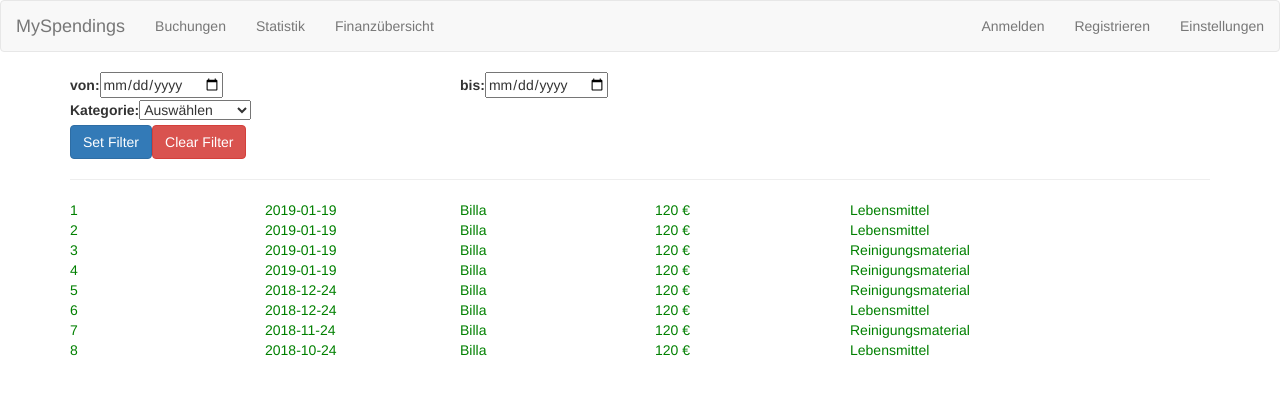
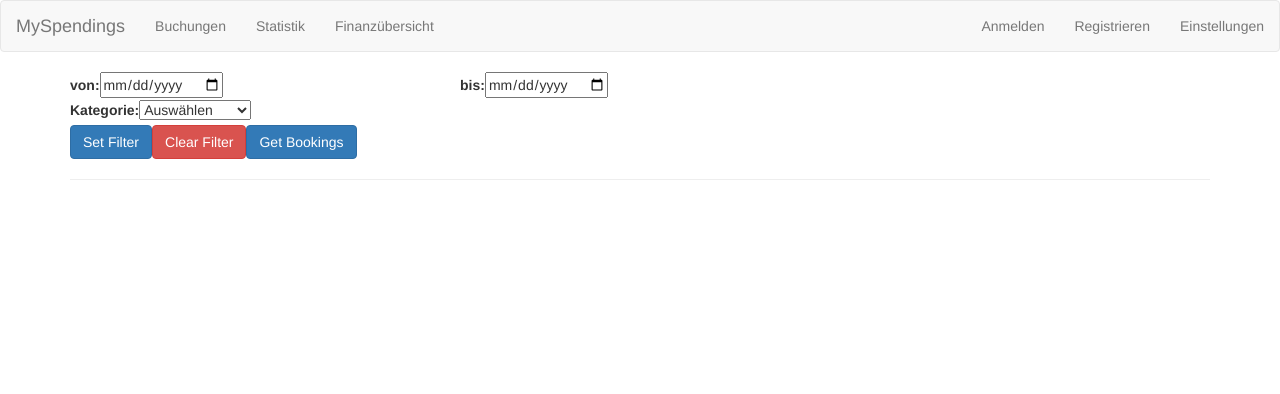
Before and after one commit to MarcusReitzl/my-spendings, an Angular app: page /bookings in a window 1280 px wide. Shown: the top 394 px of the page. Built offline with nearby package versions, Linux system fonts and the light colour scheme.

Commit message:
v_2_7_1
first db steps

```diff
--- a/src/app/app.component.ts
+++ b/src/app/app.component.ts
@@ -9,7 +9,4 @@ export class AppComponent {
   component:string = 'main';
   title = 'my-Spendings';
 
-  setComponent(inputComponent){
-    this.component=inputComponent;
-  }
 }
--- a/src/app/booking.service.ts
+++ b/src/app/booking.service.ts
@@ -1,30 +1,48 @@
 import { Booking } from './shared/booking.model'
+import { Injectable } from '@angular/core';
+import { ServerService } from './server.service';
+import { Response } from '@angular/http';
 
+@Injectable()
 export class BookingService{
-
+    booking: Booking;
+    latest:number;
     bookings: Booking[] = [
-        new Booking(1, "Billa", 120, "Einnahmen", "Lebensmittel", new Date().toISOString().split("T")[0]),
-        new Booking(2, "Billa", 120, "Einnahmen", "Lebensmittel", new Date().toISOString().split("T")[0]),
-        new Booking(3, "Billa", 120, "Einnahmen", "Reinigungsmaterial", new Date().toISOString().split("T")[0]),
-        new Booking(4, "Billa", 120, "Einnahmen", "Reinigungsmaterial", new Date().toISOString().split("T")[0]),
-        new Booking(5, "Billa", 120, "Einnahmen", "Reinigungsmaterial", new Date("2018-12-24").toISOString().split("T")[0]),
-        new Booking(6, "Billa", 120, "Einnahmen", "Lebensmittel", new Date("2018-12-24").toISOString().split("T")[0]),
-        new Booking(7, "Billa", 120, "Einnahmen", "Reinigungsmaterial", new Date("2018-11-24").toISOString().split("T")[0]),
-        new Booking(8, "Billa", 120, "Einnahmen", "Lebensmittel", new Date("2018-10-24").toISOString().split("T")[0]),
+        // new Booking(1, "Billa", 120, "Einnahmen", "Lebensmittel", new Date().toISOString().split("T")[0]),
+        // new Booking(2, "Billa", 120, "Einnahmen", "Lebensmittel", new Date().toISOString().split("T")[0]),
+        // new Booking(3, "Billa", 120, "Einnahmen", "Reinigungsmaterial", new Date().toISOString().split("T")[0]),
+        // new Booking(4, "Billa", 120, "Einnahmen", "Reinigungsmaterial", new Date().toISOString().split("T")[0]),
+        // new Booking(5, "Billa", 120, "Einnahmen", "Reinigungsmaterial", new Date("2018-12-24").toISOString().split("T")[0]),
+        // new Booking(6, "Billa", 120, "Einnahmen", "Lebensmittel", new Date("2018-12-24").toISOString().split("T")[0]),
+        // new Booking(7, "Billa", 120, "Einnahmen", "Reinigungsmaterial", new Date("2018-11-24").toISOString().split("T")[0]),
+        // new Booking(8, "Billa", 120, "Einnahmen", "Lebensmittel", new Date("2018-10-24").toISOString().split("T")[0]),
 
 
 
 
     ];
 
-      counter:number = 1;
+
+
+    constructor(private serverService: ServerService){ }
 
     onAddNew(text: string, value: number, type: string, kategorie:string){
-        this.bookings.push(new Booking(this.counter, text, value, type, kategorie, new Date().toISOString().split("T")[0]));
-        this.counter++;
+        this.latest = this.bookings.length;
+        this.booking = new Booking(this.latest, text, value, type, kategorie, new Date().toISOString().split("T")[0])
+        this.bookings.push(this.booking);
+        this.serverService.putBookings(this.booking).subscribe(
+            (response: Response) => (console.log(response))
+        );
+
     }
 
     getBookings(){
         return this.bookings.slice();
     }
+
+    setBookings(bookings: Booking[]){
+        this.bookings = bookings;
+    }
+
+
 }
--- a/src/app/bookings/bookings.component.html
+++ b/src/app/bookings/bookings.component.html
@@ -25,6 +25,7 @@
     <div class="col-sm-5">
       <button class="btn btn-primary" (click)="onSetFilter(inputFromDate, inputToDate, inputSelKat)">Set Filter</button>
       <button class="btn btn-danger" (click)="onClearFilter()">Clear Filter</button>
+      <button class="btn btn-primary" (click)="onGetBookings()">Get Bookings</button>
     </div>
    </div>
 
--- a/src/app/bookings/bookings.component.ts
+++ b/src/app/bookings/bookings.component.ts
@@ -1,9 +1,11 @@
 import { Component, OnInit } from '@angular/core';
+import { Response } from '@angular/http';
+
 import { Booking } from '../shared/booking.model';
 import { BookingService } from '../booking.service';
 import { KategorieService } from '../kategorie.service';
-import { Button } from 'protractor';
 import { Categorie } from '../shared/categorie.model';
+import { ServerService } from '../server.service';
 
 @Component({
   selector: 'app-booking',
@@ -17,11 +19,13 @@ export class BookingsComponent implements OnInit {
   showFilter: boolean = false;
 
 
-  constructor(private bookingService: BookingService, private kategorieService: KategorieService) { }
+  constructor(private bookingService: BookingService, private kategorieService: KategorieService, private serverService: ServerService) { }
 
   ngOnInit() {
     this.bookings = this.bookingService.getBookings();
     this.categorieArray = this.kategorieService.getCategorie();
+
+
   }
 
   onSetFilter(inputFromDate, inputToDate, inputSelKat){
@@ -114,4 +118,23 @@ export class BookingsComponent implements OnInit {
       this.showFilter = false;
       this.filterBookings = [];
   }
+
+  onSaveBookings(){
+    // this.serverService.putBookings(this.bookings).subscribe(
+    //   (response: Response) => (console.log(response)),
+    //   (error) => (console.log(error))
+
+    // );
+  }
+
+  onGetBookings(){
+    this.serverService.initialRequest().subscribe(
+      (response:Response) => {
+      const data = response.json();
+      this.bookings = data;
+      this.bookingService.setBookings(data);
+    },
+      (error) => {console.log(error);}
+     );
+  }
 }
--- a/src/app/header/header.component.html
+++ b/src/app/header/header.component.html
@@ -4,7 +4,7 @@
           <a href="#" class="navbar-brand"
           routerLinkActive="active"
           [routerLinkActiveOptions]="{exact: true}"
-          routerLink="/">MySpendings</a>
+          routerLink="main">MySpendings</a>
       </div>
       <div class="navbar-default">
           <ul class="nav navbar-nav">
--- a/src/app/kategorie.service.ts
+++ b/src/app/kategorie.service.ts
@@ -23,7 +23,6 @@ addOutcome(categorie, amount){
         if(cat.name === categorie){
             cat.value += parseInt(amount);
             console.log(cat.value);
-
             this.valueChanged.next(this.categorie);
         }
     }
--- a/src/app/main/main.component.html
+++ b/src/app/main/main.component.html
@@ -1,8 +1,7 @@
 <div class="container">
   <div class="row">
 
-      <canvas #lineChart>{{chart}}
-      </canvas>
+      <canvas #lineChart> {{chart}} </canvas>
 
     </div>
 
@@ -15,7 +14,6 @@
   <div class="row">
       <div class="col-sm-2"><label>Buchungstext:</label></div>
     <input type="text" name="" id="" value="Name" #inputText>
-
   </div>
 
   <div class="row">
@@ -26,6 +24,7 @@
         </option>
     </select>
   </div>
+
   <div class="row">
     <button class="btn btn-danger"  (click)="onAddAusgaben(inputText, inputNumber, inputKategorie)">Ausgaben</button>
     <button class="btn btn-primary"  (click) ="onAddEinnahmen(inputText, inputNumber, inputKategorie)">Einnahmen</button>
--- a/src/app/main/main.component.ts
+++ b/src/app/main/main.component.ts
@@ -1,8 +1,10 @@
-import {Component, OnInit, Input, ViewChild} from '@angular/core';
-import {BookingService} from '../booking.service';
-import {KategorieService} from '../kategorie.service';
-import {Chart} from 'chart.js';
+import { Component, OnInit, ViewChild } from '@angular/core';
+import { BookingService } from '../booking.service';
+import { KategorieService } from '../kategorie.service';
+import { Chart } from 'chart.js';
 import { Categorie } from '../shared/categorie.model';
+import { ServerService } from '../server.service';
+
 
 @Component({
   selector: 'app-main',
@@ -19,18 +21,15 @@ export class MainComponent implements OnInit {
 
 
 
-  constructor(private bookingservice: BookingService, private kategorieservice: KategorieService) {
+  constructor(private bookingservice: BookingService, private kategorieservice: KategorieService, private serverService: ServerService) {
   }
 
   ngOnInit() {
 
+
+
     this.categorieArray = this.kategorieservice.getCategorie();
-
-    for(let i = 0; i < this.categorieArray.length;i++){
-      this.labels[i] = this.categorieArray[i].name;
-      this.data[i] = this.categorieArray[i].value;
-    }
-
+    this.prepareArray();
 
     this.chart = new Chart(this.chartRef.nativeElement, {
       type: 'pie',
@@ -50,13 +49,8 @@ export class MainComponent implements OnInit {
     this.kategorieservice.valueChanged
     .subscribe(
       (categorie: Categorie[])=>{
-        for(let i = 0; i < this.categorieArray.length;i++){
-          this.labels[i] = this.categorieArray[i].name;
-          this.data[i] = this.categorieArray[i].value;
-        }
-
+       this.prepareArray();
        this.chart.update();
-
       }
     )
   }
@@ -66,6 +60,7 @@ export class MainComponent implements OnInit {
     this.bookingservice.onAddNew(inputText.value, inputNumber.value, 'Ausgaben', inputKategorie.value);
     this.bookingResponse = "Ausgang: " + inputText.value + " mit der Kategorie " + inputKategorie.value + " verbucht."
     this.kategorieservice.addOutcome(inputKategorie.value, inputNumber.value);
+
   };
 
   onAddEinnahmen(inputText, inputNumber, inputKategorie) {
@@ -74,5 +69,10 @@ export class MainComponent implements OnInit {
 
   };
 
-
+  prepareArray(){
+    for(let i = 0; i < this.categorieArray.length;i++){
+      this.labels[i] = this.categorieArray[i].name;
+      this.data[i] = this.categorieArray[i].value;
+    }
+  }
 }
--- a/src/app/server.service.ts
+++ b/src/app/server.service.ts
@@ -1,5 +1,6 @@
 import { Injectable } from '@angular/core';
 import { Http } from '@angular/http';
+import { Booking} from './shared/booking.model'
 
 
 @Injectable()
@@ -7,9 +8,12 @@ export class ServerService {
 
   constructor(private http: Http) { }
 
+  initialRequest() {
+    return this.http.get('https://ng-http-15f7a.firebaseio.com/response.json');
+  }
 
-  initialRequest() {
-    return this.http.get('/');
+  putBookings(booking: Booking){
+    return this.http.post('https://ng-http-15f7a.firebaseio.com/response.json', booking);
   }
 
 }
```
Also changed, not shown: src/app/app.module.ts (+8 -2 lines).
